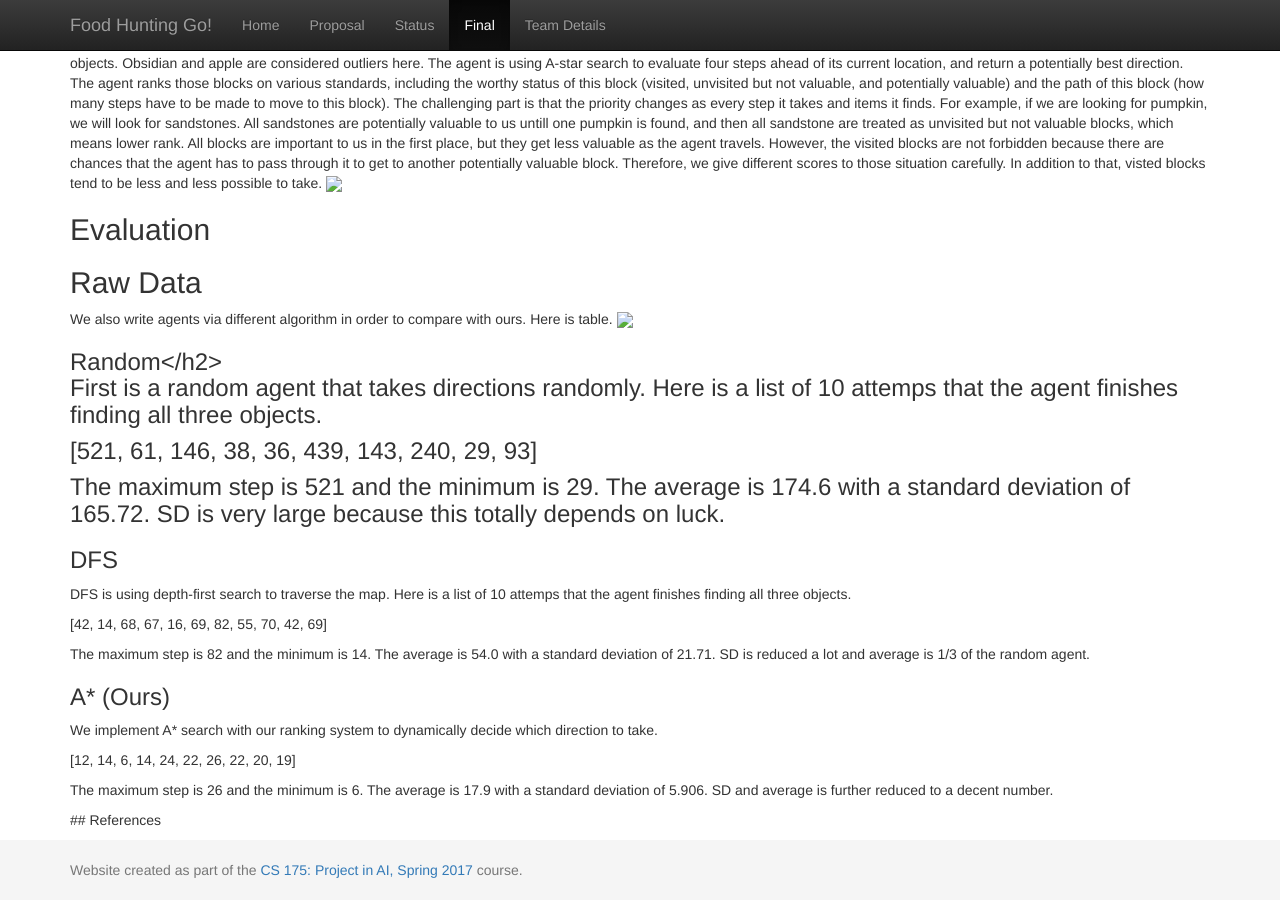
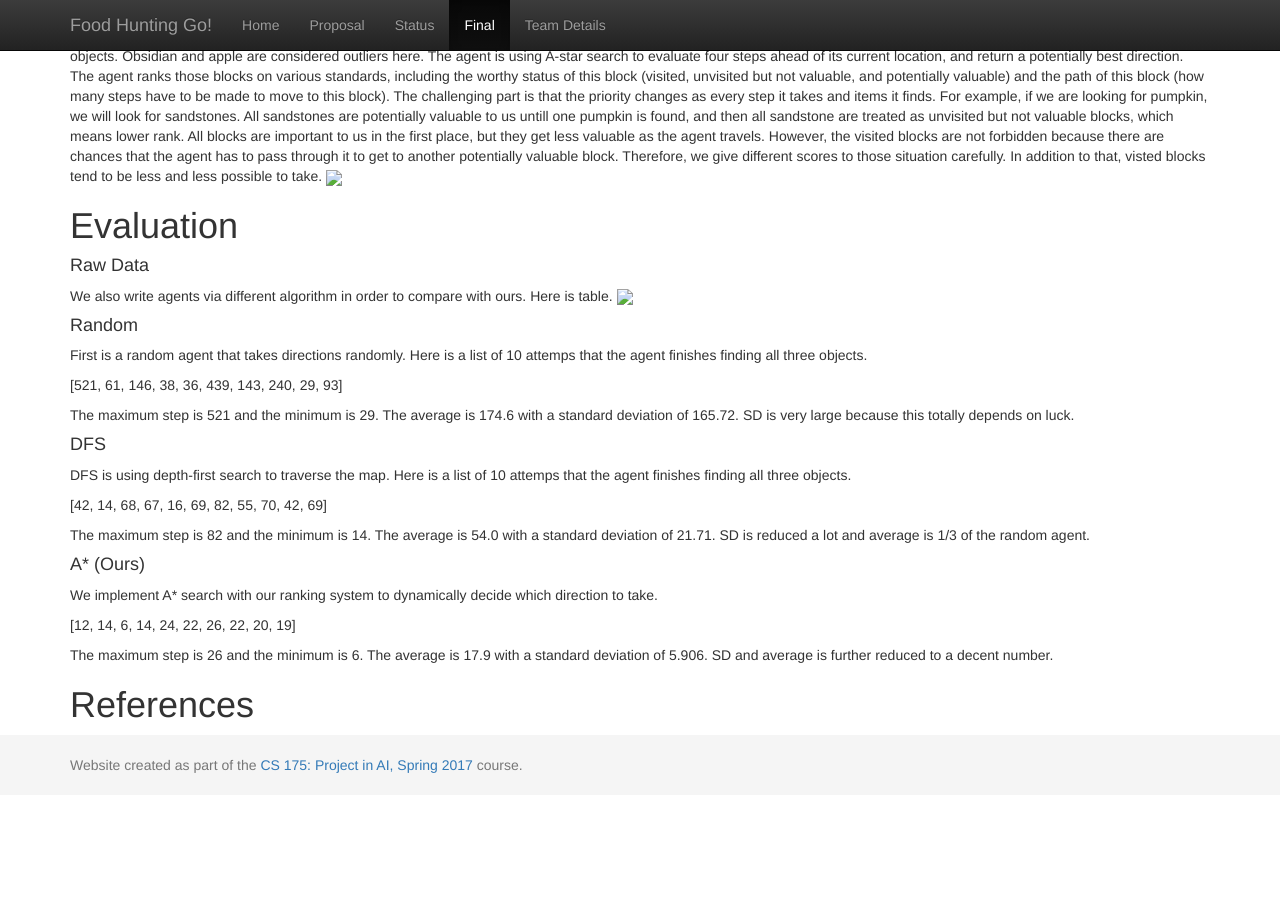
Before and after one commit to chicomy/Food_Hunting_Go, a Jekyll site: the page built from docs/final.md, in a window 1280 px wide and 900 px high, scrolled down 966 px. Built offline with Jekyll 4.4.1, drawn with Linux system fonts in a browser that asks for light colours; after the commit the page ends 1761 px from its top, so only the background shows below that.

Commit message:
Create final.md

```diff
--- a/docs/final.md
+++ b/docs/final.md
@@ -6,18 +6,18 @@
 ## Video
 <iframe width="560" height="315" src="https://www.youtube.com/embed/lLSKd205U9M" frameborder="0" allowfullscreen></iframe>
 
-## Project Summary
+<h1> Project Summary </h1>
 <p>
-<h1> Description </h1>
+<h2> Description </h2>
 Our agent is designed to learn about corresponding relationship between terrain blocks and objects on it, and it will apply what it has learnt in a more complex map to find objects it is asked for. It is like an auto-robot for searching required objects in places that human cannot reach, such as deep forest or seafloor. It will optimize its path while it is searching.
 On the right side is a training map, which is divided into four pieces with objects on it. Most objects are bind onto a certain type of block, but there are outliers just to confuse our agent. Expect some unexpected.
 Our agent traverses the training map via depth-first algorithm. It will learn that pumpkins are on sandstone; eggs are on diamond, and so on.
 </p>
 
-## Approaches
+<h1>Approaches</h1>
 
 <p>
-<h2>Training Map:</h2>
+<h3>Training Map:</h3>
 Here we use the recipe for pumpkin pie as an example. To craft a pumpkin pie, we need egg, sugar, and a pumpkin. On the training map, eggs are created on Diamond_block, apples on grass, sugar on glass, and pumpkins on sandstone. However, there are cookies and cooked fish as outliers on random position on the map. Out agent will traverse the training map to learn about this policy. As it learns, it will know to find apples on grass first and so as other relationships. It will bring what it has learnt to the test map.
 Relative relationship:
 "egg" on "diamond_block"
@@ -30,23 +30,23 @@
 </p>
 
 <p>
-<h2>Test Map</h2>
+<h3>Test Map</h3>
 After that, our agent is put at the right corner on a randomly generated test map, which is a 27 by 27 map concluding 81 groups of different blocks, and not every block has its assigned objects. Obsidian and apple are considered outliers here.
 The agent is using A-star search to evaluate four steps ahead of its current location, and return a potentially best direction. The agent ranks those blocks on various standards, including the worthy status of this block (visited, unvisited but not valuable, and potentially valuable) and the path of this block (how many steps have to be made to move to this block). The challenging part is that the priority changes as every step it takes and items it finds. For example, if we are looking for pumpkin, we will look for sandstones. All sandstones are potentially valuable to us untill one pumpkin is found, and then all sandstone are treated as unvisited but not valuable blocks, which means lower rank. All blocks are important to us in the first place, but they get less valuable as the agent travels. However, the visited blocks are not forbidden because there are chances that the agent has to pass through it to get to another potentially valuable block. Therefore, we give different scores to those situation carefully. In addition to that, visted blocks tend to be less and less possible to take.
 <img src="docs/Photos/test_map.png" >
 </p>
 
 
-## Evaluation
+<h1>Evaluation</h1>
 
 
 <p>
-<h2>Raw Data</h2>
+<h4>Raw Data</h4>
 We also write agents via different algorithm in order to compare with ours.
 Here is table.
 <img src="docs/Photos/table.png" >
 
-<h3>Random</h2>
+<h4>Random</h4>
 <p>
 First is a random	agent that takes directions randomly. Here is a list of 10 attemps that the agent finishes finding all three objects.
 </p>
@@ -57,7 +57,7 @@
 The maximum step is 521 and the minimum is 29. The average is 174.6 with a standard deviation of 165.72. SD is very large because this totally depends on luck.
 </p>
 <p>
-<h3>DFS</h3>
+<h4>DFS</h4>
 DFS is using depth-first search to traverse the map. Here is a list of 10 attemps that the agent finishes finding all three objects.
 </p>
 <p>
@@ -67,7 +67,7 @@
 The maximum step is 82 and the minimum is 14. The average is 54.0 with a standard deviation of 21.71. SD is reduced a lot and average is 1/3 of the random agent.
 </p>
 <p>
-<h3>A* (Ours)</h3>
+<h4>A* (Ours)</h4>
 We implement A* search with our ranking system to dynamically decide which direction to take.
 </p>
 <p>
@@ -79,4 +79,4 @@
 </p>
 
 
-## References
+<h1>References</h1>
```
